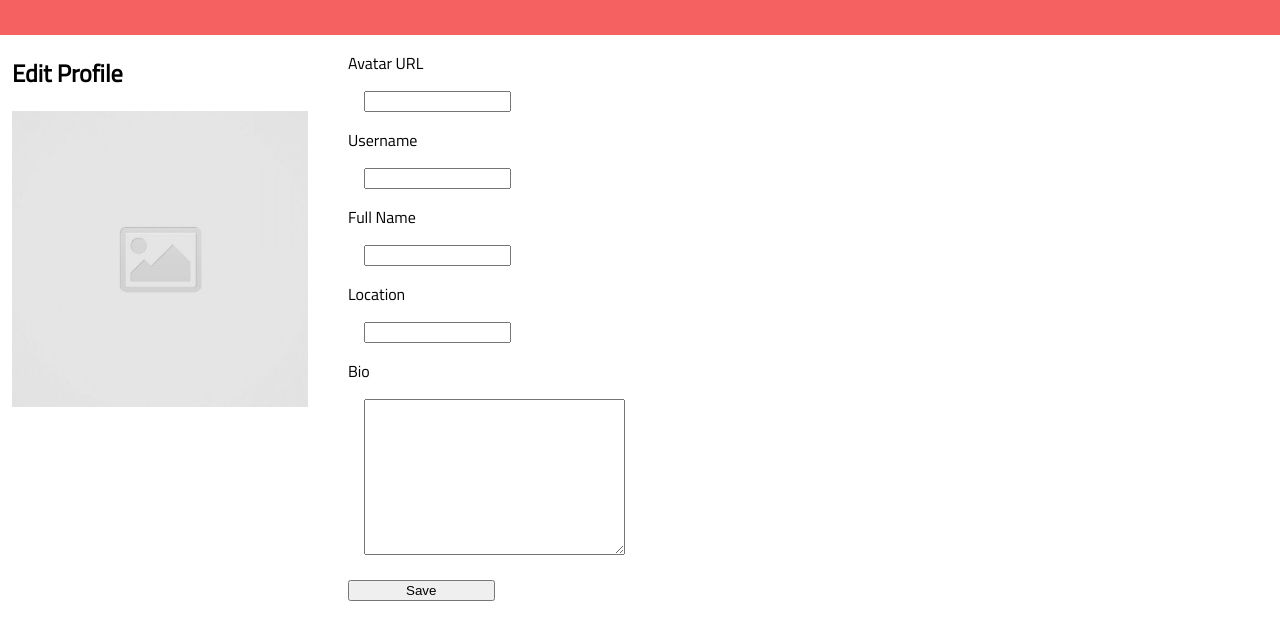
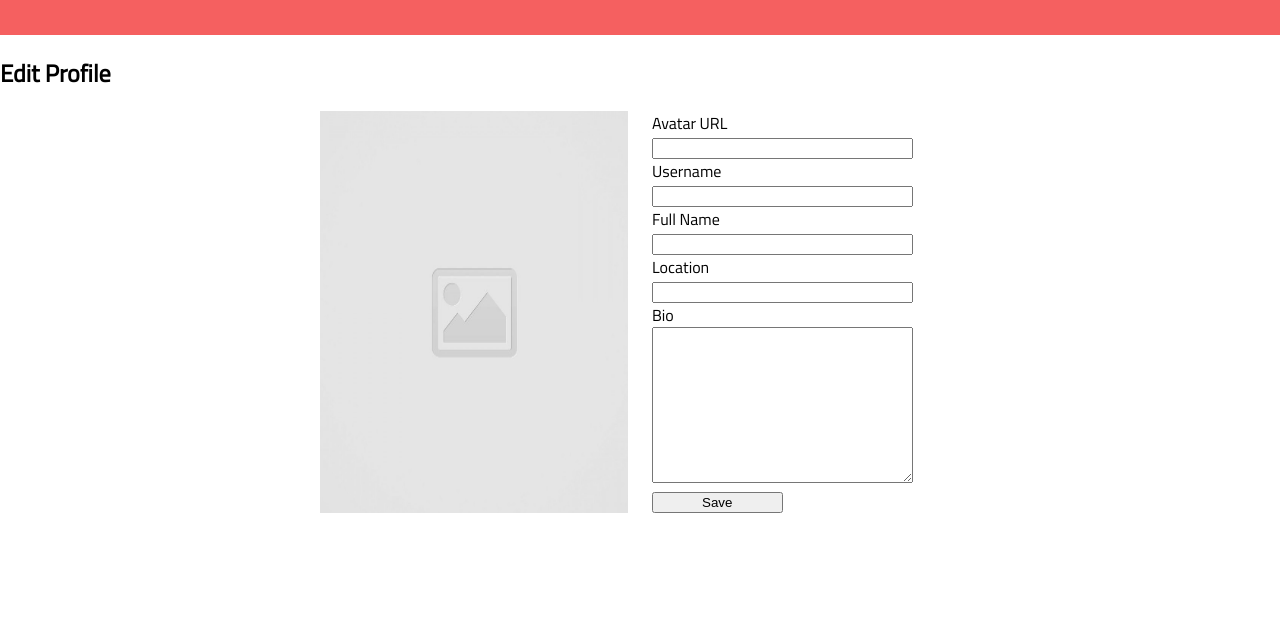
Before and after one commit to AdrianGonzalez1/code-journal, a website: page index.html in a window 1280 px wide. Shown: the part 79-718 px from the top of the page. Drawn offline with Linux system fonts and the light colour scheme.

Commit message:
HTML skeleton and basic CSS layout created.

```diff
--- a/css/styles.css
+++ b/css/styles.css
@@ -19,23 +19,27 @@ input {
 .form-container {
   display: flex;
   width: 100%;
+  justify-content: center;
 }
 
 .column-half {
   display: flex;
   width: 50%;
-  flex-direction: column;
+  flex-wrap: wrap;
+}
+
+.col-1 {
+  justify-content: flex-end;
+}
+
+.col-2 {
+  justify-content: flex-start;
+}
+
+.default-img {
+  width: 50%;
 }
 
 .form-input {
-  margin: 1rem;
-
-  /* padding-top: 3.5rem; */
+  width: 100%;
 }
-
-@media screen and (min-width: 667px) {
-  .form-container {
-    display: flex;
-    width: 50%;
-  }
-}
--- a/index.html
+++ b/index.html
@@ -21,14 +21,18 @@
       </h1>
   </header>
   <main>
+    <div data-view="edit-profile">
+      <h2>
+        Edit Profile
+      </h2>
+    </div>
     <div class="form-container">
-        <div class="column-half">
-          <h2>
-            Edit Profile
-          </h2>
-          <img src="./images/placeholder-image-square.jpg" alt="default-image-placeholder">
-        </div>
-      <div class="column-half form-input">
+
+      <div class="column-half col-1">
+        <img src="./images/placeholder-image-square.jpg" class="default-img" alt="default-image-placeholder">
+
+      </div>
+      <div class="column-half col-2">
         <form action="">
           <label for="avatar-url">Avatar URL</label>
           <div class="avatar-url">
@@ -56,6 +60,7 @@
         </form>
       </div>
     </div>
+
   </main>
   <script src="js/data.js"></script>
   <script src="js/main.js"></script>
```
